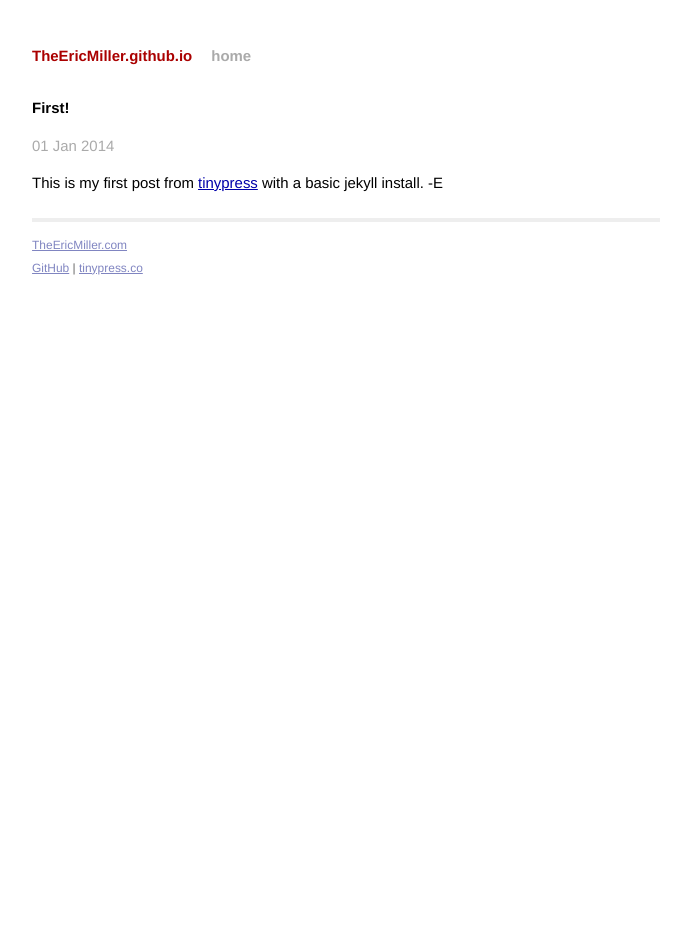
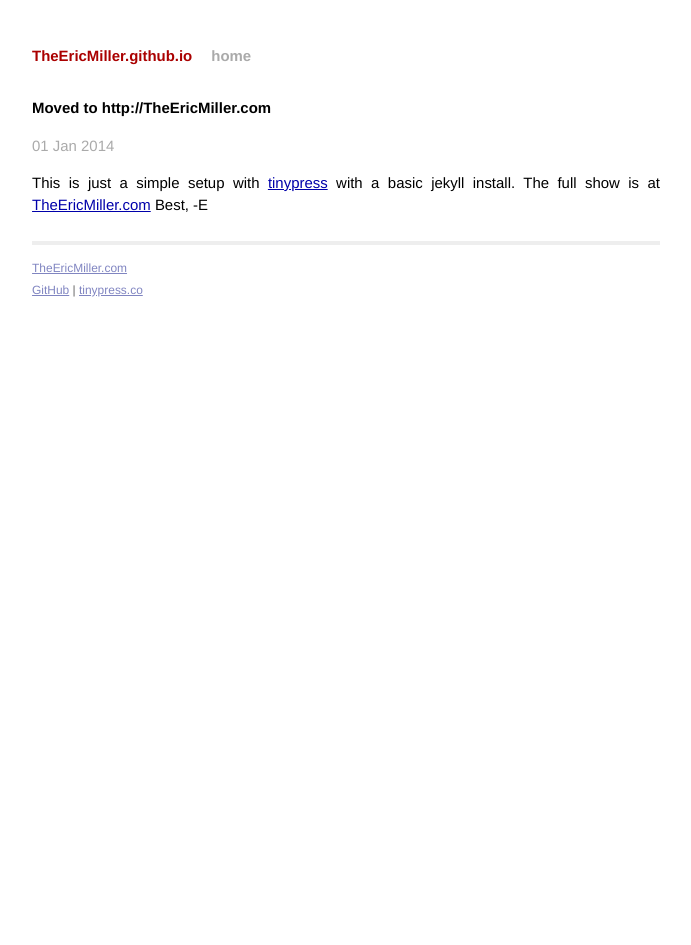
Before and after one commit to TheEricMiller/TheEricMiller.github.io, a Jekyll site: the page built from _posts/2014-01-01-first.md, in a window 1280 px wide. Shown: the whole page, without its empty margins (294-985 px from the left). Built offline with Jekyll 4.4.1, drawn with Linux system fonts in a browser that asks for light colours; Markdown is read by kramdown in place of the engine named in the settings.

Commit message:
Post update: First!

```diff
--- a/_posts/2014-01-01-first.md
+++ b/_posts/2014-01-01-first.md
@@ -1,7 +1,8 @@
 ---
 published: true
-title: First!
+title: Moved to http://TheEricMiller.com
 layout: post
 ---
-This is my first post from [tinypress](https://tinypress.co/) with a basic jekyll install.
+This is just a simple setup with [tinypress](https://tinypress.co/) with a basic jekyll install.  The full show is at [TheEricMiller.com](http://TheEricMiller.com)
+Best,
 -E
```
